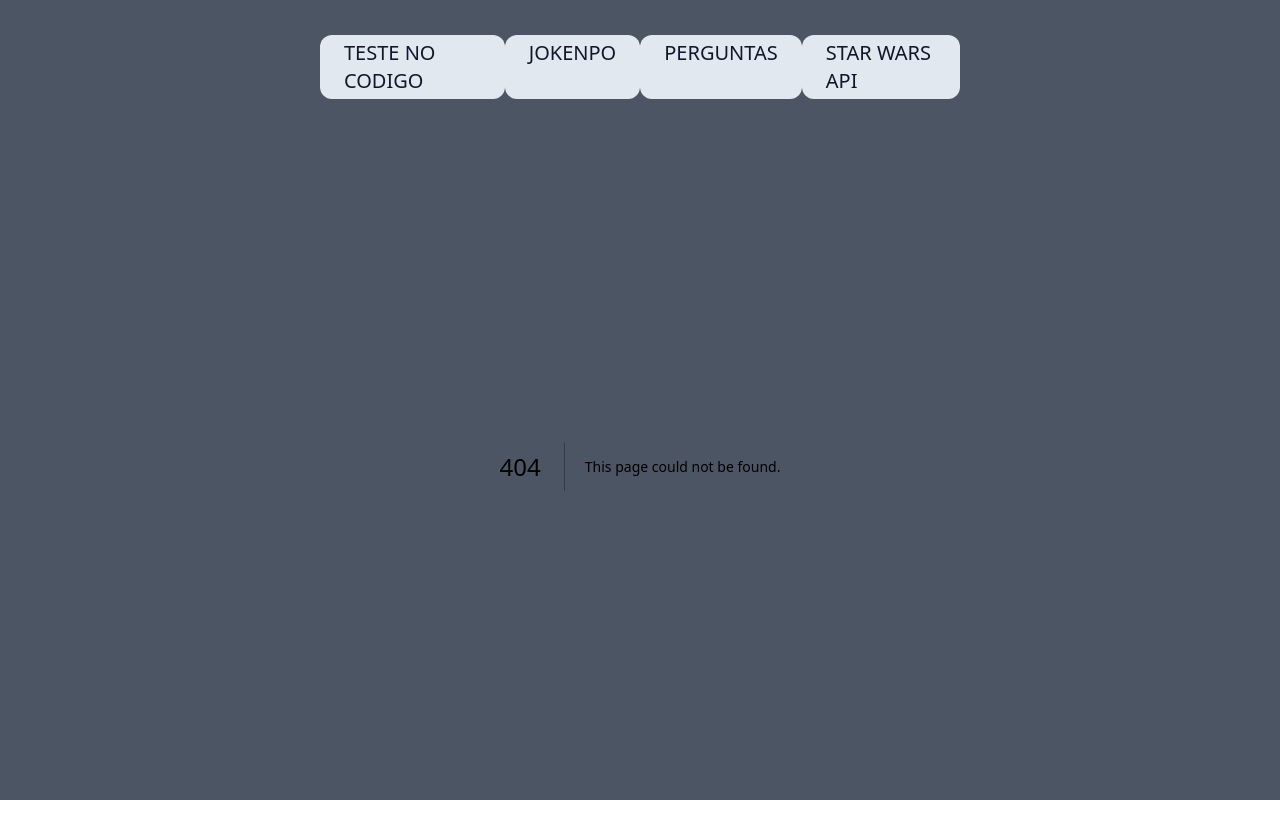
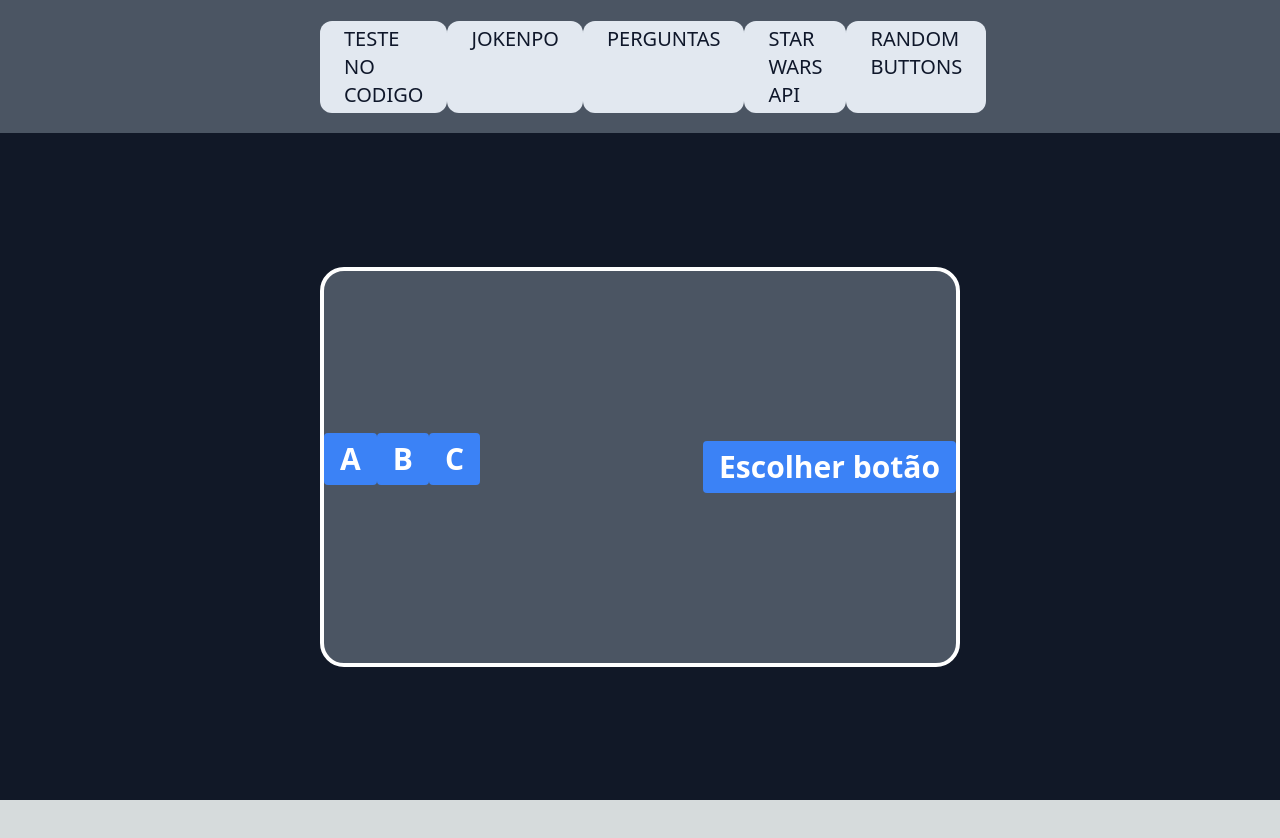
Before and after one commit to Jamilsonh/nextjs-study, a Next.js app: page /randombuttons in a window 1280 px wide. Before the commit this address had no page. Shown: the top 838 px of the page. After the commit the page ends 800 px from the top, so only its background shows below. Built offline with nearby package versions, Linux system fonts and the light colour scheme.

Commit message:
feat: :sparkles: Criando nova pagina de RandomButtons

```diff
--- a/src/components/Layout/index.tsx
+++ b/src/components/Layout/index.tsx
@@ -36,6 +36,12 @@ function Layout({ children }: LayoutProps) {
           >
             STAR WARS API
           </Link>
+          <Link
+            href='/randombuttons'
+            className='bg-slate-200 px-6 py-1 rounded-xl items-center text-slate-900 hover:bg-sky-200'
+          >
+            RANDOM BUTTONS
+          </Link>
         </div>
       </div>
       <main className='w-full h-5/6 flex justify-center items-center'>
--- /dev/null
+++ b/src/components/RandomButton/index.tsx
@@ -0,0 +1,19 @@
+import React from 'react';
+
+interface ButtonProps {
+  text: string;
+  onClick: () => void;
+}
+
+const Button: React.FC<ButtonProps> = ({ text, onClick }) => {
+  return (
+    <button
+      className='bg-blue-500 hover:bg-blue-700 text-white font-bold py-2 px-4 rounded'
+      onClick={onClick}
+    >
+      {text}
+    </button>
+  );
+};
+
+export default Button;
--- /dev/null
+++ b/src/pages/randombuttons/index.tsx
@@ -0,0 +1,39 @@
+import Button from '@/components/RandomButton';
+import { useState } from 'react';
+
+export default function RandomButtons() {
+  const [chosenButton, setChosenButton] = useState<string>();
+
+  const handleChooseButton = () => {
+    const randomNumber = Math.floor(Math.random() * 3) + 1;
+    switch (randomNumber) {
+      case 1:
+        setChosenButton('A');
+        break;
+      case 2:
+        setChosenButton('B');
+        break;
+      case 3:
+        setChosenButton('C');
+        break;
+      default:
+        break;
+    }
+  };
+
+  return (
+    <div className='flex items-center justify-center h-full w-full bg-gray-900'>
+      <div className='bg-gray-600 w-1/2 h-3/5 border-white border-4 rounded-3xl flex justify-between items-center text-3xl mx-auto overflow-hidden '>
+        <div className='flex mb-4'>
+          <Button text='A' onClick={() => setChosenButton('A')} />
+          <Button text='B' onClick={() => setChosenButton('B')} />
+          <Button text='C' onClick={() => setChosenButton('C')} />
+        </div>
+        <Button text='Escolher botão' onClick={handleChooseButton} />
+        {chosenButton && (
+          <p className='mt-4'>{`Botão escolhido: ${chosenButton}`}</p>
+        )}
+      </div>
+    </div>
+  );
+}
```
